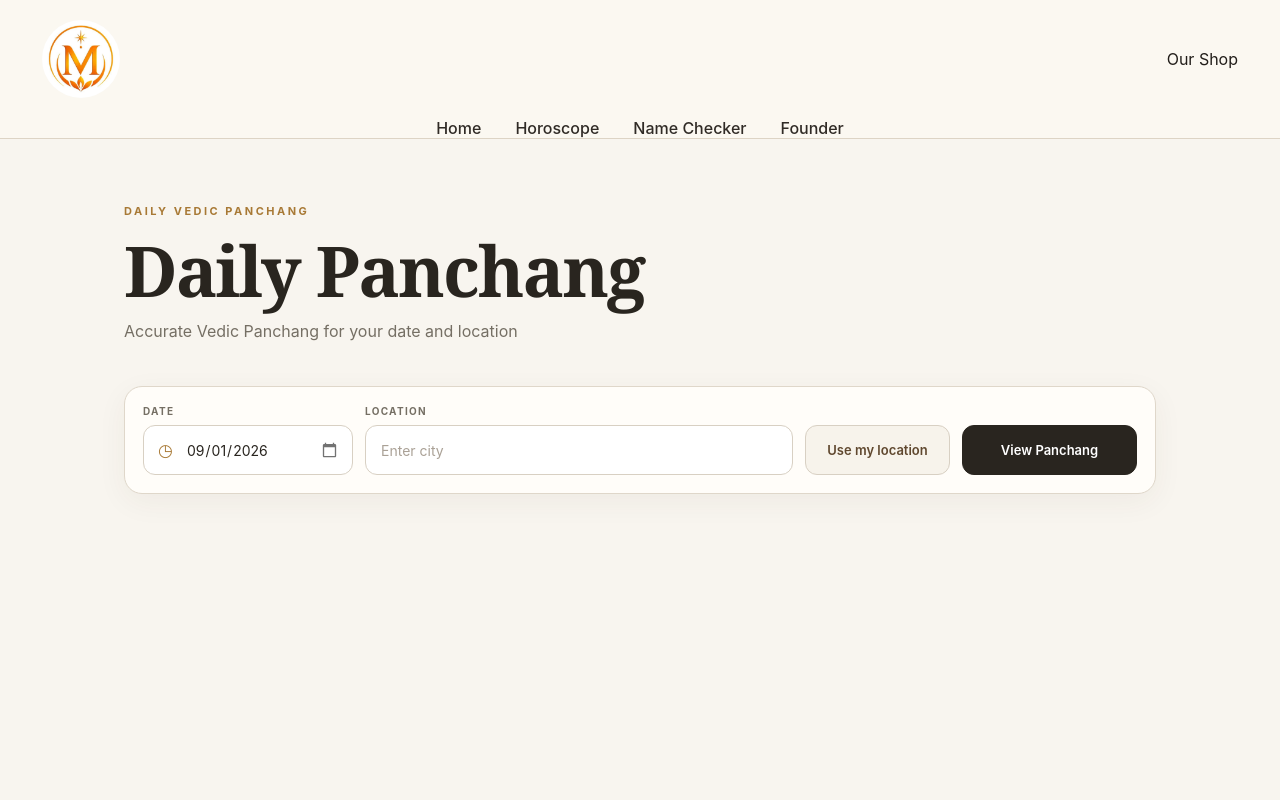
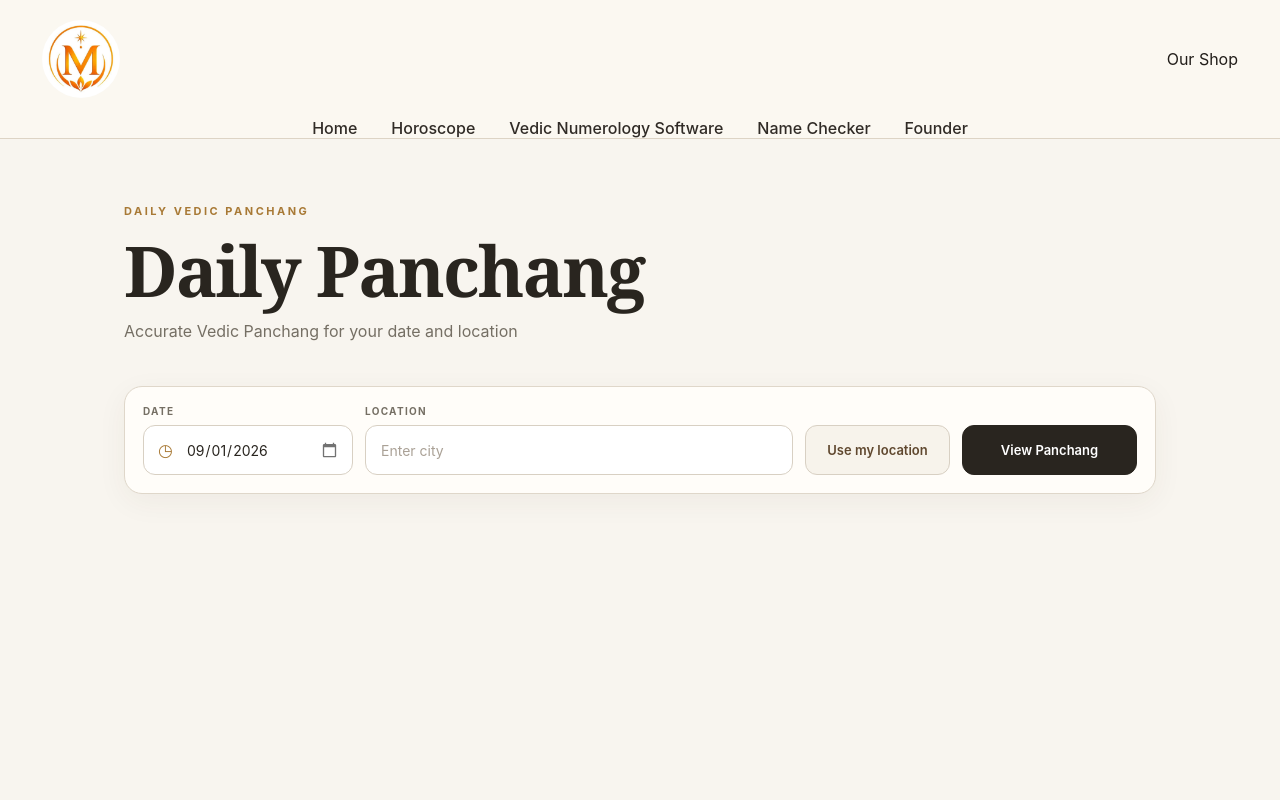
Before and after one commit to theastrobhaiya-debug/maukshin, a Next.js app: page / in a window 1280 px wide. Shown: the top 800 px of the page. Built offline with nearby package versions, Linux system fonts and the light colour scheme.

Commit message:
Update Header.tsx

```diff
--- a/components/Header.tsx
+++ b/components/Header.tsx
@@ -79,6 +79,10 @@ export default function Header() {
             Horoscope
           </Link>
 
+<Link href="/numerology">
+  Vedic Numerology Software
+</Link>
+
           <Link href="/name-checker" onClick={closeMenu}>
             Name Checker
           </Link>
```
